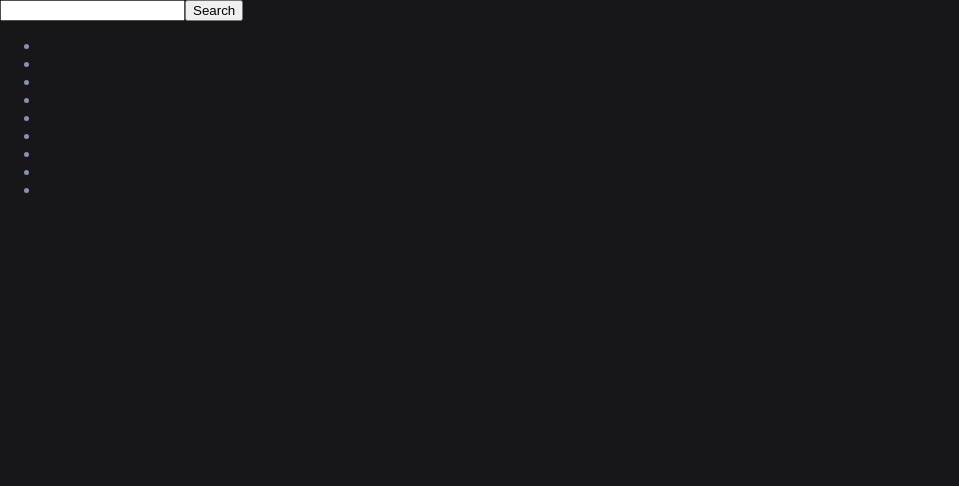
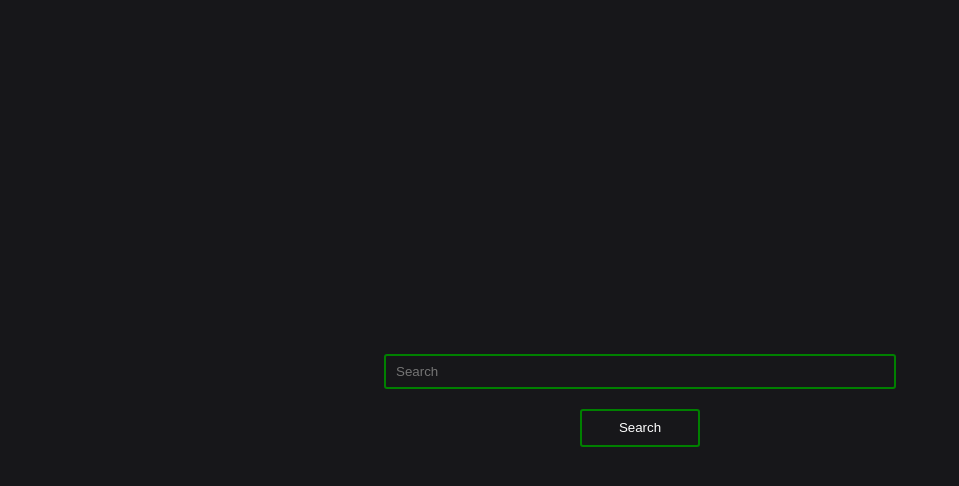
Before and after one commit to Loliburta/github_profile, a React (Create React App) app: page / in a window 1280 px wide. Shown: the top 486 px of the page, without its empty margins (0-959 px from the left). Built offline with nearby package versions, Linux system fonts and the light colour scheme.

Commit message:
split to search and profile

```diff
--- a/src/components/App.tsx
+++ b/src/components/App.tsx
@@ -1,9 +1,8 @@
-import { Profile } from "./profile/Profile";
-
+import { Search } from "./search/Search";
 export const App = () => {
   return (
     <div>
-      <Profile />
+      <Search />
     </div>
   );
 };
--- a/src/components/_App.scss
+++ b/src/components/_App.scss
@@ -0,0 +1,14 @@
+ul {
+  margin: 0;
+  padding: 0;
+}
+input,
+button {
+  background-image: none;
+  background-color: transparent;
+  -webkit-box-shadow: none;
+  -moz-box-shadow: none;
+  box-shadow: none;
+  outline: none;
+  border: none;
+}
--- a/src/components/profile/Profile.tsx
+++ b/src/components/profile/Profile.tsx
@@ -1,4 +1,4 @@
-import { useState } from "react";
+import { useState, useEffect } from "react";
 
 const d = {
   login: "Loliburta",
@@ -172,18 +172,15 @@ const r = [
     default_branch: "master",
   },
 ];
-export const Profile = () => {
+interface Props {
+  username: string;
+}
+export const Profile: React.FC<Props> = ({ username }) => {
   const [data, setData] = useState<any>({});
-  const [username, setUsername] = useState("");
   const [repositories, setRepositories] = useState([{}]);
 
-  const onChangeHandler = (e: React.ChangeEvent<HTMLInputElement>) => {
-    setUsername(e.target.value);
-  };
-  const submitHandler = async (
-    event: React.MouseEvent<HTMLButtonElement | HTMLAnchorElement>
-  ) => {
-    event.preventDefault();
+  useEffect(() => {
+    (async () => {
       // const profile = await fetch(`https://api.github.com/users/${username}`);
       // const profileJson = await profile.json();
       // setData(profileJson);
@@ -200,16 +197,15 @@ export const Profile = () => {
       //repositories.size
       //repositories.watchers
       //repositories.forks
-};
+    })();
+  }, []);
+
   return (
     <div>
-      <input type="text" value={username} onChange={onChangeHandler} />
-      <button type="submit" onClick={submitHandler}>
-        Search
-      </button>
       <ul>
         <li>{data.login}</li>
         <li>{data.html_url}</li>
+        <li>{data.avatar_url}</li>
         <li>{data.location}</li>
         <li>{data.blog}</li>
         <li>{data.bio}</li>
@@ -217,7 +213,6 @@ export const Profile = () => {
         <li>{data.following}</li>
         <li>{data.followers}</li>
         <li>{data.created_at}</li>
-
       </ul>
     </div>
   );
--- /dev/null
+++ b/src/components/search/Search.tsx
@@ -0,0 +1,39 @@
+import { useState } from "react";
+import { Profile } from "../profile/Profile";
+export const Search = () => {
+  const [username, setUsername] = useState("");
+  const onChangeHandler = (e: React.ChangeEvent<HTMLInputElement>) => {
+    setUsername(e.target.value);
+  };
+  const [profile, setProfile] = useState<JSX.Element>();
+  const submitHandler = async (
+    event: React.MouseEvent<HTMLButtonElement | HTMLAnchorElement>
+  ) => {
+    event.preventDefault();
+    setProfile(<Profile username={username} />);
+  };
+  return (
+    <>
+      {profile ? (
+        profile
+      ) : (
+        <div className="search">
+          <input
+            type="text"
+            className="search__input"
+            placeholder="Search"
+            value={username}
+            onChange={onChangeHandler}
+          />
+          <button
+            className="search__button"
+            type="submit"
+            onClick={submitHandler}
+          >
+            Search
+          </button>
+        </div>
+      )}
+    </>
+  );
+};
--- /dev/null
+++ b/src/components/search/_Search.scss
@@ -0,0 +1,24 @@
+.search {
+  display: flex;
+  flex-direction: column;
+  justify-content: center;
+  align-items: center;
+  margin: 0 auto;
+  height: 100vh;
+  &__input {
+    border: 2px solid green;
+    border-radius: 3px;
+    width: clamp(250px, 40vw, 700px);
+    height: 35px;
+    color: white;
+    margin-bottom: 20px;
+    padding-left: 10px;
+  }
+  &__button {
+    border: 2px solid green;
+    border-radius: 3px;
+    width: clamp(90px, 10vw, 120px);
+    height: 38px;
+    color: white;
+  }
+}
--- /dev/null
+++ b/src/index.css
@@ -0,0 +1,68 @@
+ul {
+  margin: 0;
+  padding: 0;
+}
+
+input,
+button {
+  background-image: none;
+  background-color: transparent;
+  -webkit-box-shadow: none;
+  box-shadow: none;
+  outline: none;
+  border: none;
+}
+
+.search {
+  display: -webkit-box;
+  display: -ms-flexbox;
+  display: flex;
+  -webkit-box-orient: vertical;
+  -webkit-box-direction: normal;
+      -ms-flex-direction: column;
+          flex-direction: column;
+  -webkit-box-pack: center;
+      -ms-flex-pack: center;
+          justify-content: center;
+  -webkit-box-align: center;
+      -ms-flex-align: center;
+          align-items: center;
+  margin: 0 auto;
+  height: 100vh;
+}
+
+.search__input {
+  border: 2px solid green;
+  border-radius: 3px;
+  width: clamp(250px, 40vw, 700px);
+  height: 35px;
+  color: white;
+  margin-bottom: 20px;
+  padding-left: 10px;
+}
+
+.search__button {
+  border: 2px solid green;
+  border-radius: 3px;
+  width: clamp(90px, 10vw, 120px);
+  height: 38px;
+  color: white;
+}
+
+* {
+  -webkit-box-sizing: border-box;
+          box-sizing: border-box;
+}
+
+html,
+body,
+#root {
+  width: 100%;
+  height: 100%;
+  margin: 0;
+  padding: 0;
+  background-color: #17171a;
+  color: #8892b0;
+  -webkit-font-smoothing: antialiased;
+}
+/*# sourceMappingURL=index.css.map */
--- a/src/index.scss
+++ b/src/index.scss
@@ -1,6 +1,7 @@
 //Other Scss
 @import "./components/App";
 @import "./components/profile/Profile";
+@import "./components/search/Search";
 
 * {
   box-sizing: border-box;
--- a/src/index.tsx
+++ b/src/index.tsx
@@ -1,6 +1,6 @@
 import React from "react";
 import ReactDOM from "react-dom";
-import "./index.scss";
+import "./index.css";
 import { App } from "./components/App";
 
 ReactDOM.render(
```
Also changed, not shown: 1 other file (tests, documents, lock files or other folders). Lines whose indentation alone changed are shown as unchanged.
